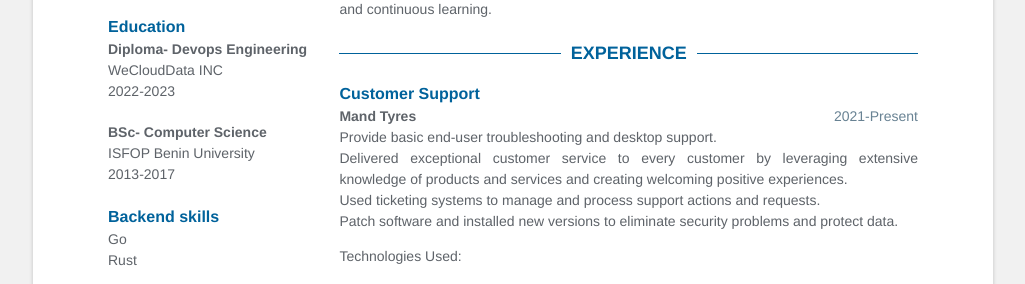
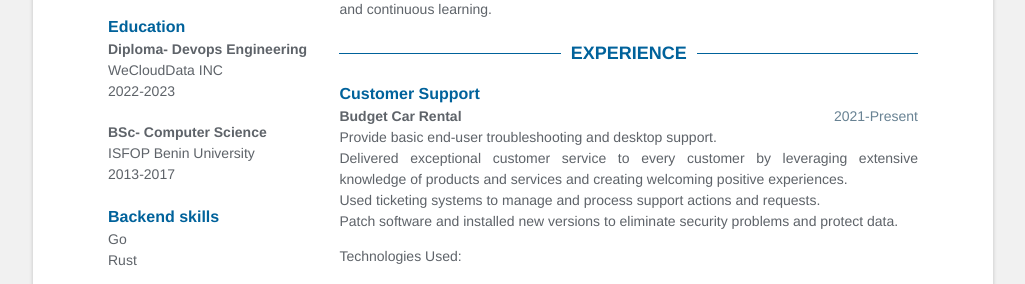
Before and after one commit to gabphens1021/kehindeakinsade.github.io, a Jekyll site: the page built from index.html, in a window 1280 px wide. Shown: the part 360-644 px from the top of the page, without its empty margins (127-1152 px from the left). Built offline with Jekyll 4.4.1, drawn with Linux system fonts in a browser that asks for light colours.

Commit message:
updating cv

```diff
--- a/_data/data.yml
+++ b/_data/data.yml
@@ -47,7 +47,7 @@ profile: |
 experience:
   - role: Customer Support
     time: 2021-Present
-    company: Mand Tyres
+    company: Budget Car Rental
     details: |
       Provide basic end-user troubleshooting and desktop support.<br>
       Delivered exceptional customer service to every customer by leveraging extensive knowledge of products and services and creating welcoming positive experiences.<br>
```
